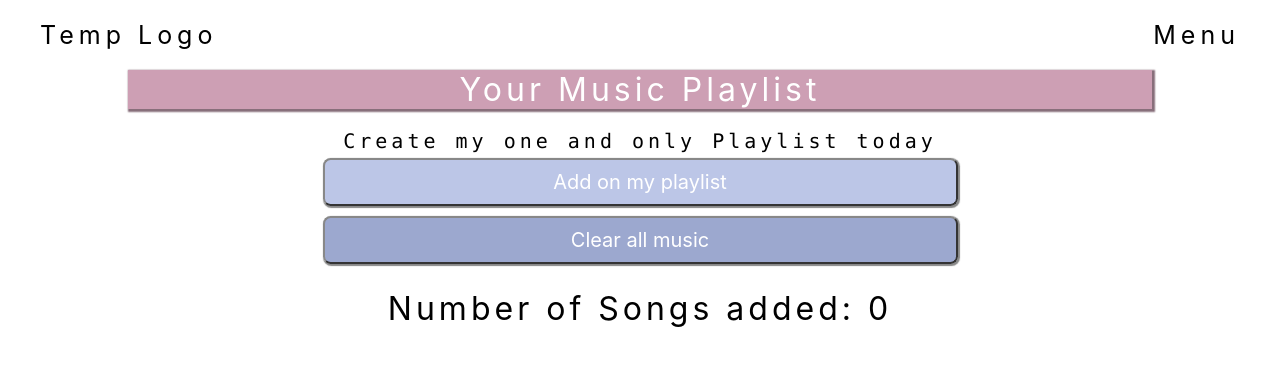
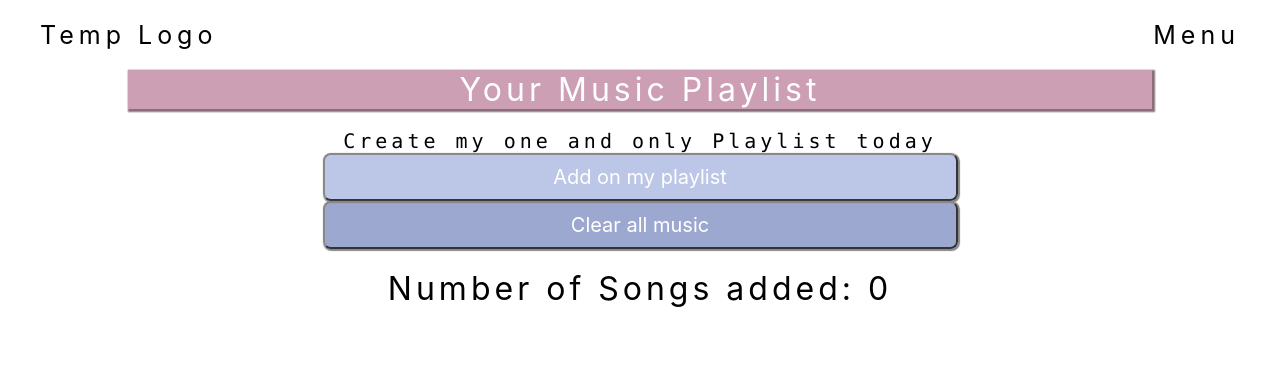
Before and after one commit to LuSilvaDeveloper/musicApplication, a React (Create React App) app: page / in a window 1280 px wide. Shown: the top 366 px of the page. Built offline with nearby package versions, Linux system fonts and the light colour scheme.

Commit message:
some css pixel pushing

```diff
--- a/src/Components/Form.js
+++ b/src/Components/Form.js
@@ -95,7 +95,7 @@ function Form(props) {
                     placeholder="Artist Name"
                 />
             </div>
-            <div className="align">
+            <div className="align last-align">
                 <input
                     type="text"
                     id="musicGenre"
--- a/src/index.css
+++ b/src/index.css
@@ -152,12 +152,16 @@ h2 {
 
 /**
   Button
-  -Jina
+  -Jina & Jay
 **/
 
 .align {
   display: flex;
   justify-content: center;
+  padding: 0rem 0.5rem;
+}
+
+.last-align {
   padding: 0.5rem;
 }
 
```
